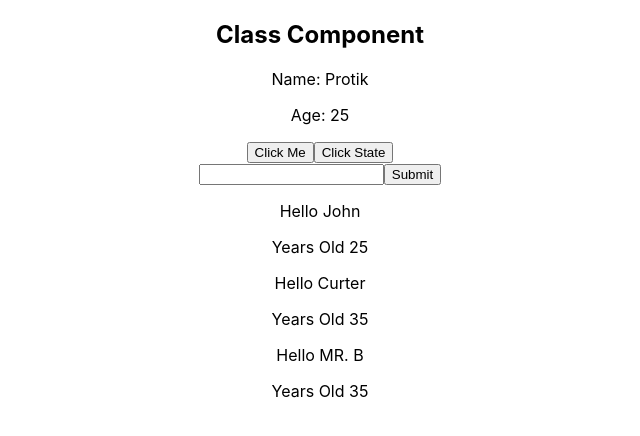
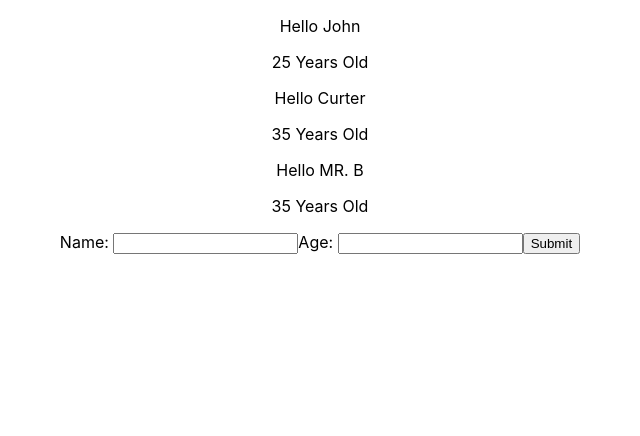
Before and after one commit to ProtikHore/react_app, a React (Create React App) app: page / in a window 1280 px wide. Shown: the top 436 px of the page, without its empty margins (320-960 px from the left). Built offline with nearby package versions, Linux system fonts and the light colour scheme.

Commit message:
add form

```diff
--- a/src/App.js
+++ b/src/App.js
@@ -7,6 +7,7 @@ import Hello from './components/Hello'
 import ListProps from './components/ListProps'
 import StateLessComponent from './components/StateLessComponent'
 import ConditionalComponent from './components/ConditionalComponent'
+import AddForm from './components/AddForm'
 
 
 class App extends Component {
@@ -18,14 +19,24 @@ class App extends Component {
       {name: 'MR. B', age: 35},
     ]
   }
+
+  FormData = (data) => {
+    console.log(data);
+    let listData = [...this.state.listData, data];
+    this.setState({
+      listData: listData
+    })
+  }
+
   render() {
     return (
       <div className="App">
-        <Welcome />
+        {/* <Welcome /> */}
         {/* <Hello name="Hore" age="20" /> */}
         {/* <ListProps listData={this.state.listData} /> */}
         {/* <StateLessComponent listData={this.state.listData} /> */}
         <ConditionalComponent listData={this.state.listData} />
+        <AddForm formValue={this.FormData} />
       </div>
     );
   }
--- /dev/null
+++ b/src/components/AddForm.js
@@ -0,0 +1,33 @@
+import React, { Component } from 'react'
+
+class AddForm extends Component {
+    state = {
+        name: null,
+        age: null
+    }
+    changeFunction = (e) => {
+        this.setState({
+            [e.target.id]: e.target.value
+        })
+    }
+    submitFunction = (e) => {
+        e.preventDefault();
+        //console.log(this.state);
+        this.props.formValue(this.state);
+    }
+    render() {
+        return(
+            <div>
+                <form onSubmit={this.submitFunction}>
+                    <label htmlFor="name">Name: </label>
+                    <input type="text" id="name" name="name" onChange={this.changeFunction} />
+                    <label htmlFor="age">Age: </label>
+                    <input type="text" id="age" name="age" onChange={this.changeFunction} />
+                    <button>Submit</button>
+                </form>
+            </div>
+        )
+    }
+}
+
+export default AddForm
--- a/src/components/ConditionalComponent.js
+++ b/src/components/ConditionalComponent.js
@@ -25,7 +25,7 @@ const ConditionalComponent = (props) => {
                         <div className="list_prop_contant">
                                 <div>
                                      <p>Hello { list.name } </p>
-                                     <p>Years Old { list.age }</p>
+                                     <p>{ list.age } Years Old</p>
                                  </div>
                              </div>
                     ) : null
```
